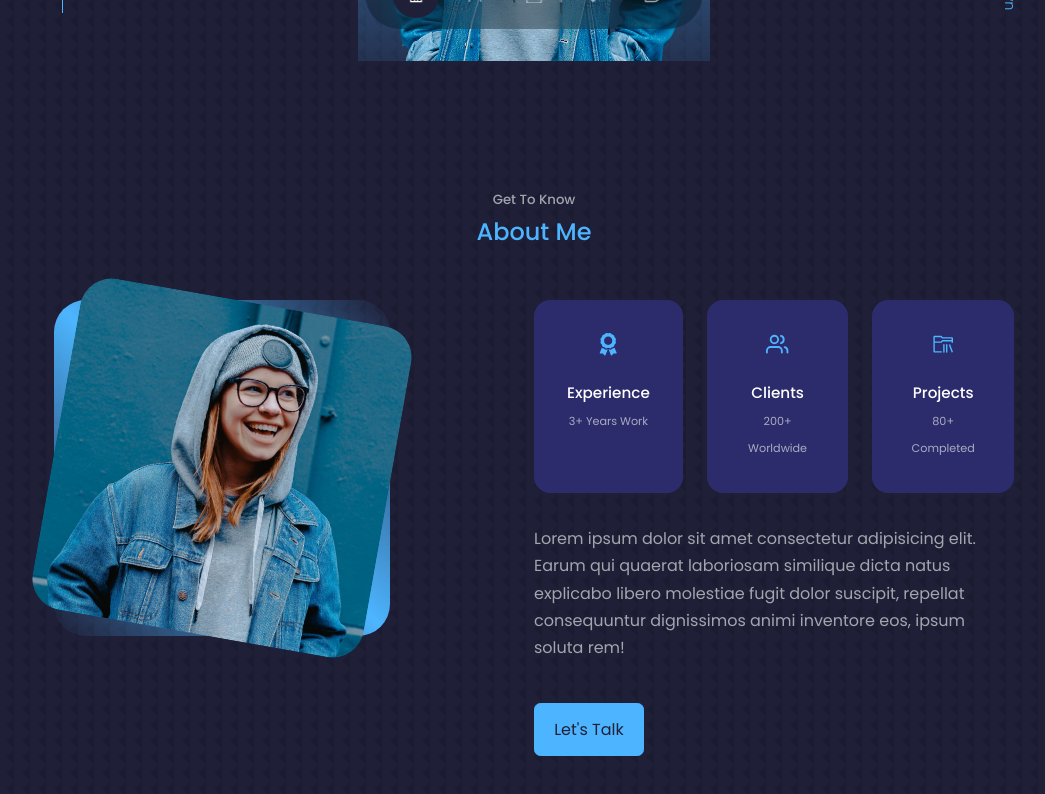
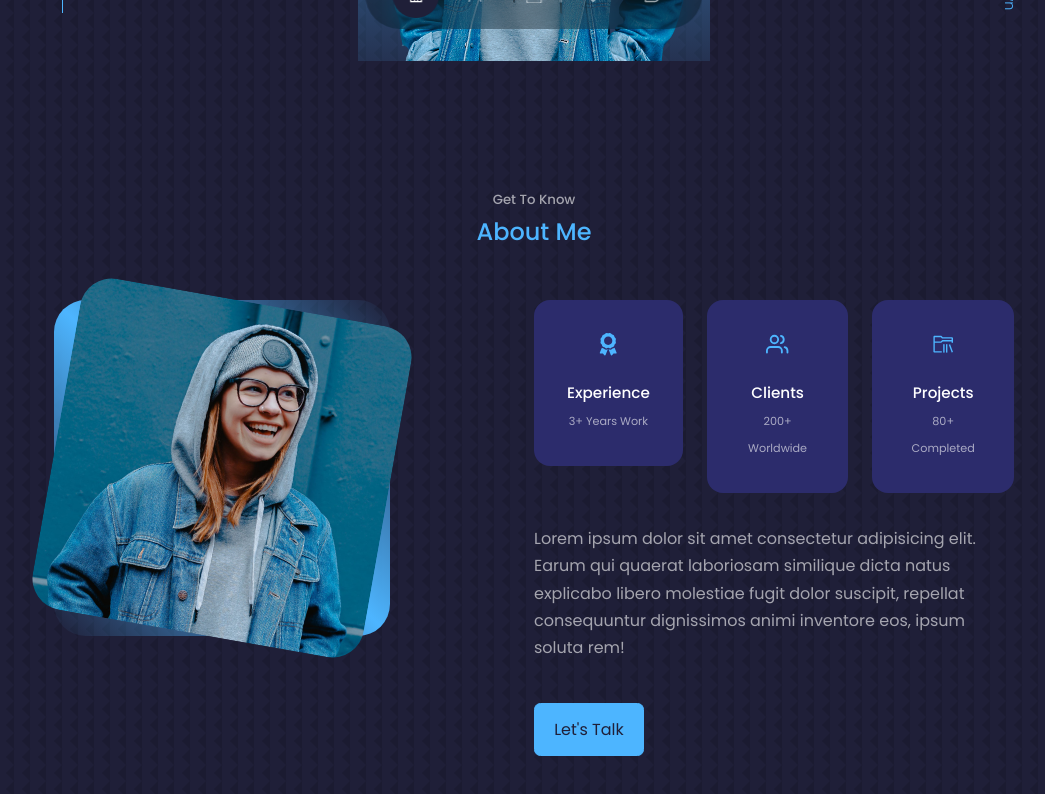
Before and after one commit to petitoff/portfolio-template, a React (Create React App) app: page / in a window 1280 px wide. Shown: the part 739-1533 px from the top of the page, without its empty margins (106-1151 px from the left). Built offline with nearby package versions, Linux system fonts and the light colour scheme.

Commit message:
Create a separate component to reduce redundant code

```diff
--- a/src/components/about/About.jsx
+++ b/src/components/about/About.jsx
@@ -4,6 +4,8 @@ import ME from '../../assets/me-about.jpg';
 import { FaAward } from 'react-icons/fa';
 import { FiUsers } from 'react-icons/fi';
 import { VscFolderLibrary } from 'react-icons/vsc';
+
+import AboutCard from './AboutCard';
 
 const About = () => {
   return (
@@ -20,23 +22,23 @@ const About = () => {
 
         <div className='about__content'>
           <div className='about__cards'>
-            <article className='about__card'>
-              <FaAward className='about__icon' />
-              <h5>Experience</h5>
-              <small>3+ Years Work</small>
-            </article>
+            <AboutCard
+              icon={FaAward}
+              h5Text={'Experience'}
+              smallText={'3+ Years Work'}
+            ></AboutCard>
 
-            <article className='about__card'>
-              <FiUsers className='about__icon' />
-              <h5>Clients</h5>
-              <small>200+ Worldwide</small>
-            </article>
+            <AboutCard
+              icon={FiUsers}
+              h5Text={'Clients'}
+              smallText={'200+ Worldwide'}
+            ></AboutCard>
 
-            <article className='about__card'>
-              <VscFolderLibrary className='about__icon' />
-              <h5>Projects</h5>
-              <small>80+ Completed</small>
-            </article>
+            <AboutCard
+              icon={VscFolderLibrary}
+              h5Text={'Projects'}
+              smallText={'80+ Completed'}
+            ></AboutCard>
           </div>
 
           <p>
--- /dev/null
+++ b/src/components/about/AboutCard.jsx
@@ -0,0 +1,16 @@
+import React from 'react';
+
+const AboutCard = (props) => {
+  const TheIcon = props.icon;
+  return (
+    <div>
+      <article className='about__card'>
+        <TheIcon className='about__icon' />
+        <h5>{props.h5Text}</h5>
+        <small>{props.smallText}</small>
+      </article>
+    </div>
+  );
+};
+
+export default AboutCard;
```
